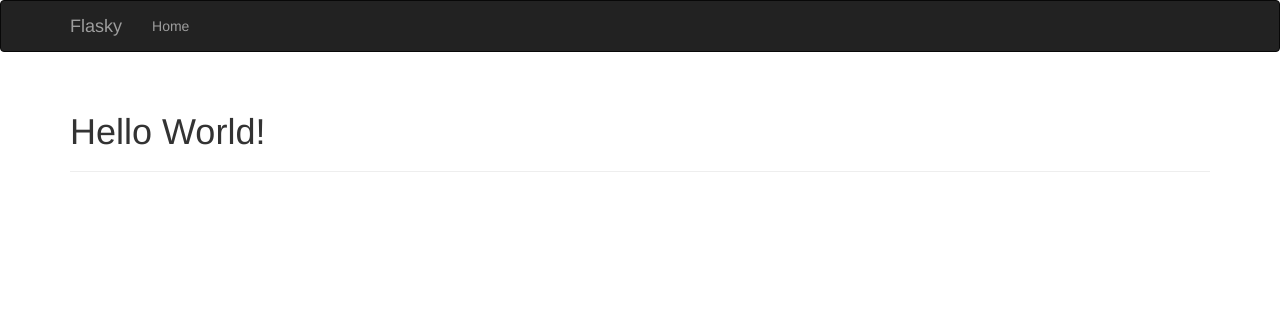
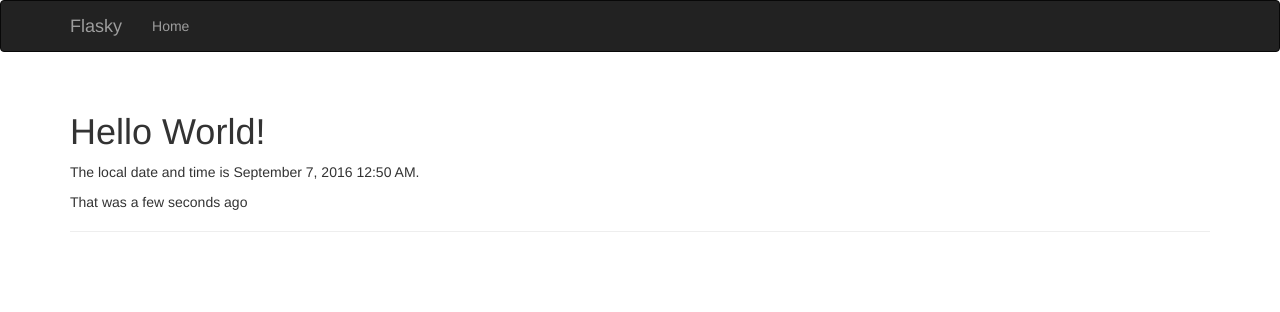
Before and after one commit to dtrodger/first_flask, a Flask app: page / in a window 1280 px wide. Shown: the top 312 px of the page. Run offline with Flask 2, Linux system fonts and the light colour scheme; some libraries are stand-ins or nearby versions.

Commit message:
adds flask-moment to index

```diff
--- a/hello.py
+++ b/hello.py
@@ -6,18 +6,22 @@ from flask import render_template
 from flask import request
 
 from flask.ext.bootstrap import Bootstrap
+from flask.ext.moment import Moment
 from flask.ext.script import Manager
+
+from datetime import datetime
 
 
 app = Flask(__name__)
 
 manager = Manager(app)
+moment = Moment(app)
 bootstrap = Bootstrap(app)
 
 
 @app.route('/')
 def index():
-	return render_template('index.html')
+	return render_template('index.html', current_time=datetime.utcnow())
 
 @app.route('/user/<name>')
 def user(name):
--- a/templates/base.html
+++ b/templates/base.html
@@ -36,3 +36,8 @@
 	{% block page_content %}{% endblock %}
 </div>
 {% endblock %}
+
+{% block scripts %}
+{{ super() }}
+{{ moment.include_moment() }}
+{% endblock %}
--- a/templates/index.html
+++ b/templates/index.html
@@ -5,5 +5,7 @@
 {% block page_content %}
 <div class="page-header">
     <h1>Hello World!</h1>
+    <p>The local date and time is {{ moment(current_time).format('LLL') }}.</p>
+    <p>That was {{ moment(current_time).fromNow(refresh=True) }}</p>
 </div>
 {% endblock %}
```
